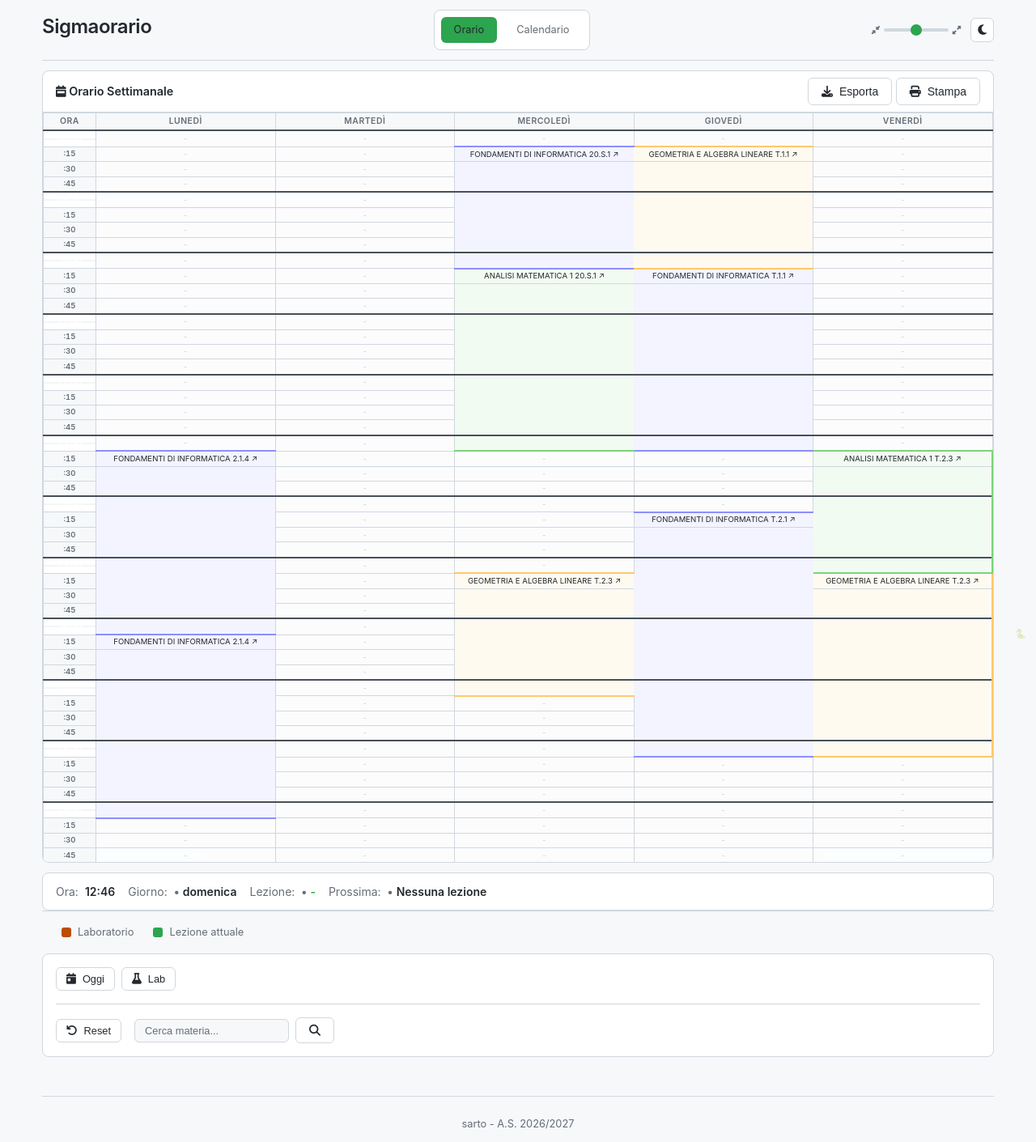
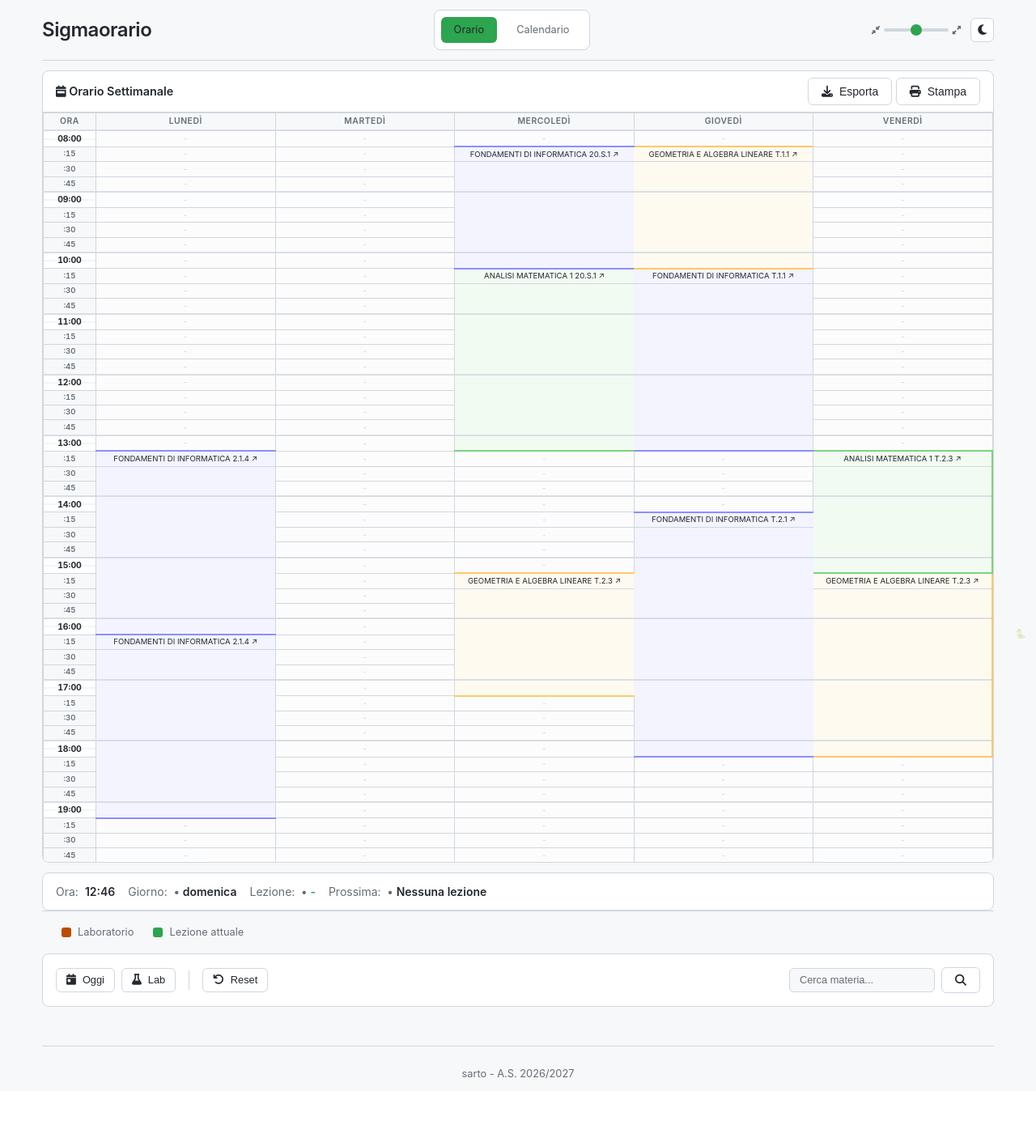
Before and after one commit to lowtaper42069/sigmaorario, a PHP site: page / in a window 1280 px wide. Shown: the whole page at 81% size. After the commit the page ends 1333 px from the top, so only its background shows below. Run offline with PHP 8.4, Linux system fonts and the light colour scheme; some libraries are stand-ins or nearby versions.

Commit message:
CSS: fix broken media query, merge duplicate rules, theme-aware highlights

```diff
--- a/styles/main.css
+++ b/styles/main.css
@@ -10,6 +10,7 @@
     --cal-orange: #f0883e;
     --cal-current-outline: rgba(255, 255, 255, 0.6);
     --cal-current-bg: rgba(255, 255, 255, 0.06);
+    --cal-search-outline: #fff;
     --row-line-height: 1.3;
 }
 
@@ -25,6 +26,7 @@
     --cal-orange: #bc4c00;
     --cal-current-outline: rgba(0, 0, 0, 0.3);
     --cal-current-bg: rgba(0, 0, 0, 0.04);
+    --cal-search-outline: #1f2328;
 }
 
 * { margin: 0; padding: 0; box-sizing: border-box; }
@@ -39,8 +41,8 @@ body {
 
 .container { max-width: 1200px; margin: 0 auto; padding: 0.75rem; }
 
-header { text-align: center; margin-bottom: 0.75rem; padding-bottom: 0.75rem; border-bottom: 1px solid var(--cal-border); }
-header h1 { font-size: 1.5rem; font-weight: 600; letter-spacing: -0.02em; margin-bottom: 0.5rem; }
+header { display: flex; justify-content: space-between; align-items: center; flex-wrap: wrap; gap: 0.5rem; margin-bottom: 0.75rem; padding-bottom: 0.75rem; border-bottom: 1px solid var(--cal-border); }
+header h1 { font-size: 1.5rem; font-weight: 600; letter-spacing: -0.02em; margin-bottom: 0; }
 
 .main-nav { display: inline-flex; gap: 0.5rem; padding: 0.5rem; background: var(--cal-header-bg); border-radius: 8px; border: 1px solid var(--cal-border); }
 .main-nav a { color: var(--cal-text-muted); text-decoration: none; padding: 0.4rem 1rem; border-radius: 6px; font-size: 0.8rem; transition: all 0.2s; }
@@ -77,15 +79,11 @@ th:first-child { width: 65px; min-width: 55px; background: var(--cal-bg); z-inde
 td:not(:first-child), th:not(:first-child) { width: 20%; }
 tr:last-child td { border-bottom: none; }
 
-td.lab { position: relative; }
-td.lab::after { content: ''; position: absolute; top: 4px; right: 4px; width: 5px; height: 5px; background: var(--cal-orange); border-radius: 50%; }
-td.lab.lab-highlight { background: rgba(240, 136, 62, 0.15); }
-td.lab.lab-highlight::before { content: ''; position: absolute; left: 0; top: 0; bottom: 0; width: 3px; background: var(--cal-orange); }
 td.empty { color: var(--cal-text-muted); opacity: 0.3; background: var(--cal-bg); }
 td.today-highlight { background: rgba(35, 134, 54, 0.12); box-shadow: inset 2px 0 0 var(--cal-green); }
 
 td.search-highlight {
-    outline: 2px solid #fff;
+    outline: 2px solid var(--cal-search-outline);
     outline-offset: -2px;
     z-index: 3;
     position: relative;
@@ -104,8 +102,8 @@ td.current-cell {
 td.time-col.hour-mark { color: var(--cal-text); font-weight: 700; font-size: 0.65rem; }
 td.time-col.hour-mark::before { content: ''; position: absolute; left: 0; right: 0; top: 50%; height: 1px; background: color-mix(in srgb, var(--cal-border) 50%, transparent); transform: translateY(-50%); z-index: -1; }
 
-tr.hour-separator td { border-top: 2px solid #484f58; }
-tr.hour-separator td.time-col { background: var(--cal-header-bg); color: #fff; font-weight: 700; }
+tr.hour-separator td { border-top: 2px solid var(--cal-border-light); }
+tr.hour-separator td.time-col { background: var(--cal-header-bg); color: var(--cal-text); font-weight: 700; }
 
 td.block {
     border-left: none;
@@ -123,7 +121,7 @@ td.block-middle { border-top: none; border-bottom: none; }
 td.block-middle:first-of-type { border-left: 2px solid var(--subject-color); }
 td.block-middle:last-of-type { border-right: 2px solid var(--subject-color); }
 
-td.has-link { cursor: pointer; }
+td.has-link { cursor: pointer; position: relative; }
 td.has-link:hover { background: color-mix(in srgb, var(--subject-color) 18%, transparent); }
 
 td.subject-cell {
@@ -151,12 +149,8 @@ td.link-icon {
 }
 td.has-link:hover .link-icon { opacity: 1; color: var(--cal-green); }
 
-td.has-link { position: relative; }
 td.has-link::after { content: '\f35d'; font-family: 'Font Awesome 6 Free'; font-weight: 900; font-size: 0.55rem; position: absolute; top: 2px; right: 4px; color: var(--cal-orange); opacity: 0.6; }
 td.has-link:hover::after { opacity: 1; color: var(--cal-green); }
-
-td[data-subject] { cursor: pointer; }
-td.room-cell { font-size: 0.55rem; color: var(--cal-text-muted); margin-top: 2px; display: block; }
 
 .legend { display: flex; gap: 1.5rem; padding: 1rem 1.5rem; border-top: 1px solid var(--cal-border); flex-wrap: wrap; }
 .legend-item { display: flex; align-items: center; gap: 0.5rem; font-size: 0.8rem; color: var(--cal-text-muted); }
@@ -189,12 +183,6 @@ td.room-cell { font-size: 0.55rem; color: var(--cal-text-muted); margin-top: 2px
 .actions-group .btn i {
     font-size: 0.85rem;
 }
-
-.density-control label { cursor: pointer; user-select: none; }
-.density-control input[type="range"] { -webkit-appearance: none; appearance: none; height: 4px; background: var(--cal-border); border-radius: 2px; outline: none; }
-.density-control input[type="range"]::-webkit-slider-thumb { -webkit-appearance: none; appearance: none; width: 14px; height: 14px; border-radius: 50%; background: var(--cal-green); cursor: pointer; transition: transform 0.15s; }
-.density-control input[type="range"]::-webkit-slider-thumb:hover { transform: scale(1.2); }
-.density-control input[type="range"]::-moz-range-thumb { width: 14px; height: 14px; border-radius: 50%; background: var(--cal-green); border: none; cursor: pointer; }
 
 .actions-search {
     display: flex;
@@ -240,7 +228,7 @@ footer { margin-top: 3rem; padding-top: 1.5rem; border-top: 1px solid var(--cal-
 /* Calendario */
 .wip-banner { background: rgba(234, 179, 8, 0.15); border: 1px solid rgba(234, 179, 8, 0.4); color: #eab308; text-align: center; padding: 0.5rem; font-size: 0.8rem; margin-bottom: 1rem; border-radius: 6px; }
 .cal-nav { display: flex; justify-content: space-between; align-items: center; padding: 1rem; background: var(--cal-header-bg); border: 1px solid var(--cal-border); border-radius: 8px 8px 0 0; }
-.cal-nav-left { display: align-items: center; gap: 1rem; }
+.cal-nav-left { display: flex; align-items: center; gap: 1rem; }
 .cal-nav h2 { font-size: 1.1rem; font-weight: 600; min-width: 180px; text-align: center; }
 .btn-icon { width: 32px; height: 32px; border-radius: 6px; background: transparent; border: 1px solid var(--cal-border); color: var(--cal-text); cursor: pointer; display: flex; align-items: center; justify-content: center; transition: all 0.2s; }
 .btn-icon:hover { background: var(--cal-border); }
@@ -290,7 +278,6 @@ footer { margin-top: 3rem; padding-top: 1.5rem; border-top: 1px solid var(--cal-
 .easter-egg { position: fixed; bottom: 8px; right: 12px; font-size: 0.7rem; color: var(--cal-text-muted); opacity: 0.3; text-decoration: none; transition: opacity 0.2s; }
 .easter-egg:hover { opacity: 1; }
 
-header { display: flex; justify-content: space-between; align-items: center; flex-wrap: wrap; gap: 0.5rem; }
 .header-controls { display: flex; align-items: center; gap: 0.75rem; }
 .theme-toggle { padding: 0.4rem 0.5rem; font-size: 0.9rem; background: var(--cal-header-bg); border: 1px solid var(--cal-border); color: var(--cal-text); border-radius: 6px; cursor: pointer; transition: all 0.2s; }
 .theme-toggle:hover { background: var(--cal-border); color: var(--cal-green); }
@@ -315,7 +302,6 @@ header { display: flex; justify-content: space-between; align-items: center; fle
     th { font-size: 0.45rem; letter-spacing: 0; }
     td { font-size: 0.45rem; }
     td:first-child, th:first-child { width: 55px; min-width: 45px; font-size: 0.45rem; }
-    td.lab::after { display: none; }
     td.time-col { font-size: 0.45rem; }
     td.has-link::after { font-size: 0.45rem; }
     td.subject-cell { font-size: 1rem; }
@@ -323,31 +309,11 @@ header { display: flex; justify-content: space-between; align-items: center; fle
     .current-info { gap: 0.75rem; padding: 0.5rem 0.75rem; font-size: 0.8rem; }
     .legend { padding: 0.75rem; }
     .legend-item { font-size: 0.75rem; }
-    .azioni-container { grid-template-columns: 1fr; }
-}
-
-    .actions-group {
-        justify-content: center;
-    }
-
-    .actions-search {
-        margin-left: 0;
-        justify-content: center;
-    }
-
-    .actions-search input {
-        width: 100%;
-    }
-
-    .actions-search input:focus {
-        width: 100%;
-    }
-
-    .divider {
-        width: 100%;
-        height: 1px;
-    }
-
+    .actions-group { justify-content: center; }
+    .actions-search { margin-left: 0; justify-content: center; }
+    .actions-search input { width: 100%; }
+    .actions-search input:focus { width: 100%; }
+    .divider { width: 100%; height: 1px; }
     .cal-nav { flex-wrap: wrap; gap: 0.75rem; }
     .cal-nav h2 { font-size: 0.95rem; min-width: 140px; }
     .cal-day { min-height: 60px; padding: 0.25rem; }
```
